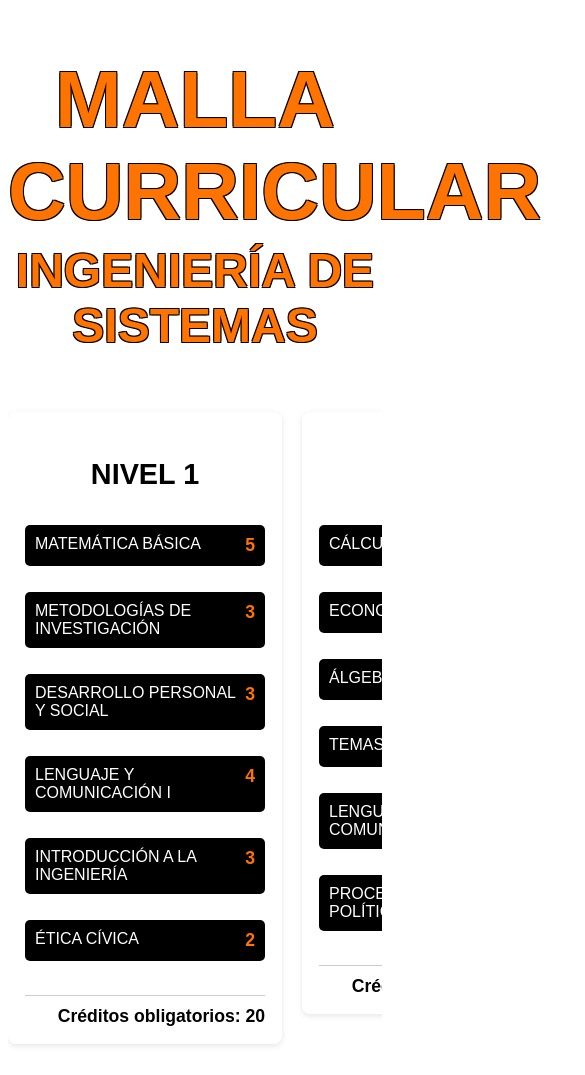
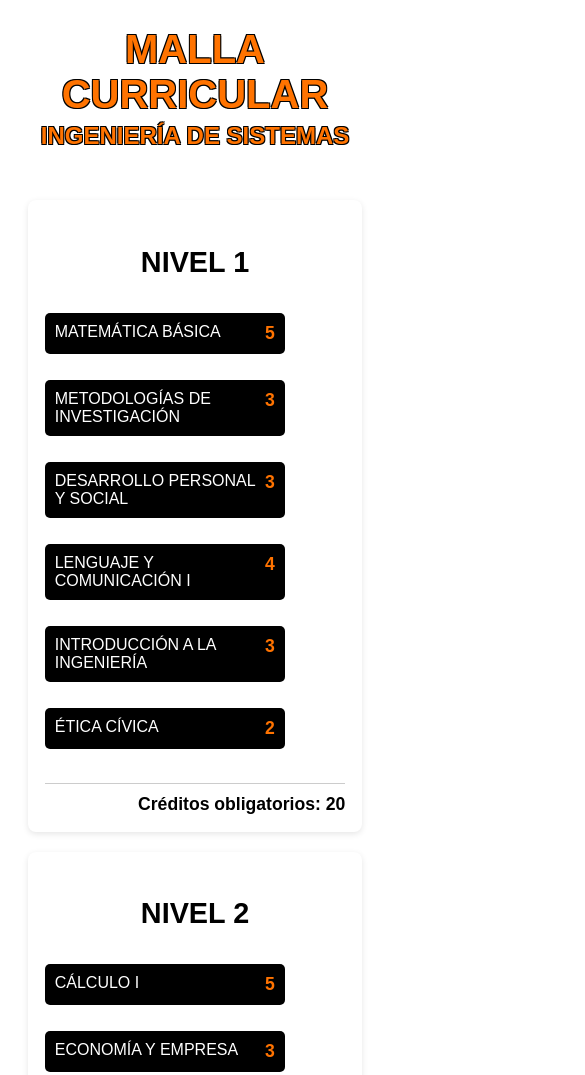
Before and after one commit to mmonterroso-dev/malla-curricular-ing-sistemas, a plain HTML site: page index.html in a window 390 px wide. Shown: the top 1075 px of the page, 585 px wide, since content can reach past the window. Drawn offline with Linux system fonts and the light colour scheme.

Commit message:
Add files via upload
Segundo upload "css nuevo".

```diff
--- a/styles.css
+++ b/styles.css
@@ -315,3 +315,50 @@ footer {
   border-color: #007acc;
   background-color: #f0f8ff;
 }
+
+/* =============================================== */
+/* ==       SOLUCIÓN PARA DISEÑO RESPONSIVO       == */
+/* =============================================== */
+/* Estos estilos se aplicarán solo en pantallas de 992px de ancho o menos (tablets y celulares) */
+
+@media (max-width: 992px) {
+
+  /* Hacemos los títulos un poco más pequeños para que quepan mejor */
+  .titulo-principal {
+    font-size: 3.5em;
+  }
+  .subtitulo {
+    font-size: 2em;
+  }
+
+  /* Cambiamos la cuadrícula de electivos para que sea más flexible */
+  .grid-electivos {
+    /* En lugar de 7 columnas fijas, creamos columnas automáticas que tengan un mínimo de 200px */
+    grid-template-columns: repeat(auto-fill, minmax(200px, 1fr));
+  }
+}
+
+
+/* Estos estilos se aplicarán solo en pantallas de 768px de ancho o menos (celulares) */
+@media (max-width: 768px) {
+
+  /* Apilamos los niveles uno encima del otro */
+  #contenedor-malla {
+    flex-direction: column; /* Cambiamos la dirección a vertical */
+    align-items: center;    /* Centramos los niveles */
+    overflow-x: hidden;     /* Quitamos el scroll horizontal que ya no es necesario */
+  }
+
+  .nivel {
+    width: 90%; /* Hacemos que cada nivel ocupe el 90% del ancho del celular */
+    min-width: unset; /* Quitamos el ancho mínimo que ya no aplica */
+  }
+
+  /* Hacemos los títulos aún más pequeños en celulares */
+  .titulo-principal {
+    font-size: 2.5em;
+  }
+  .subtitulo {
+    font-size: 1.5em;
+  }
+}
```
